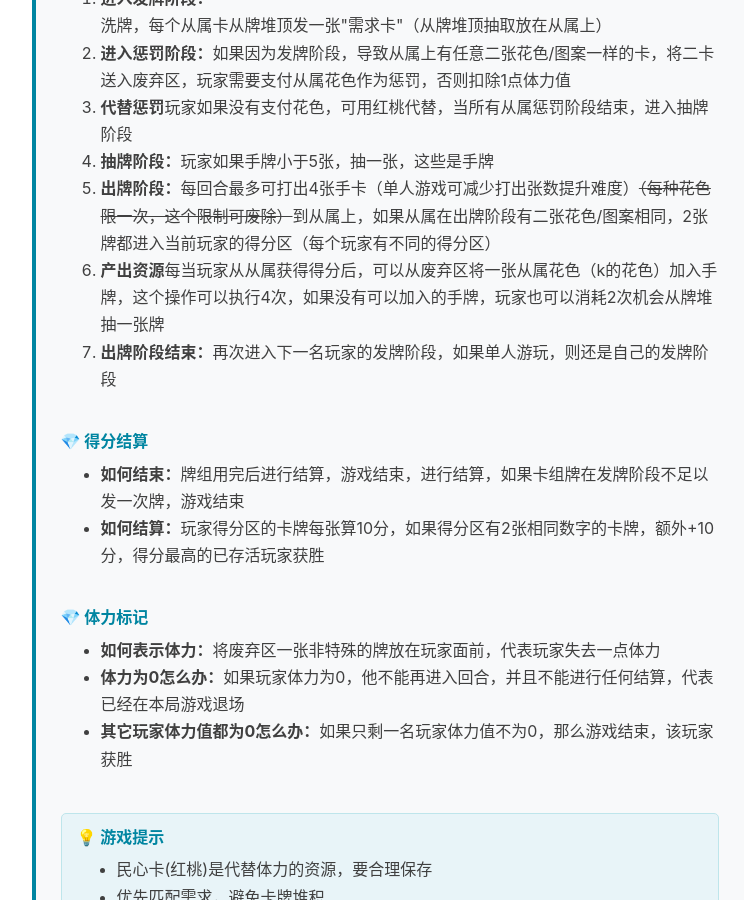
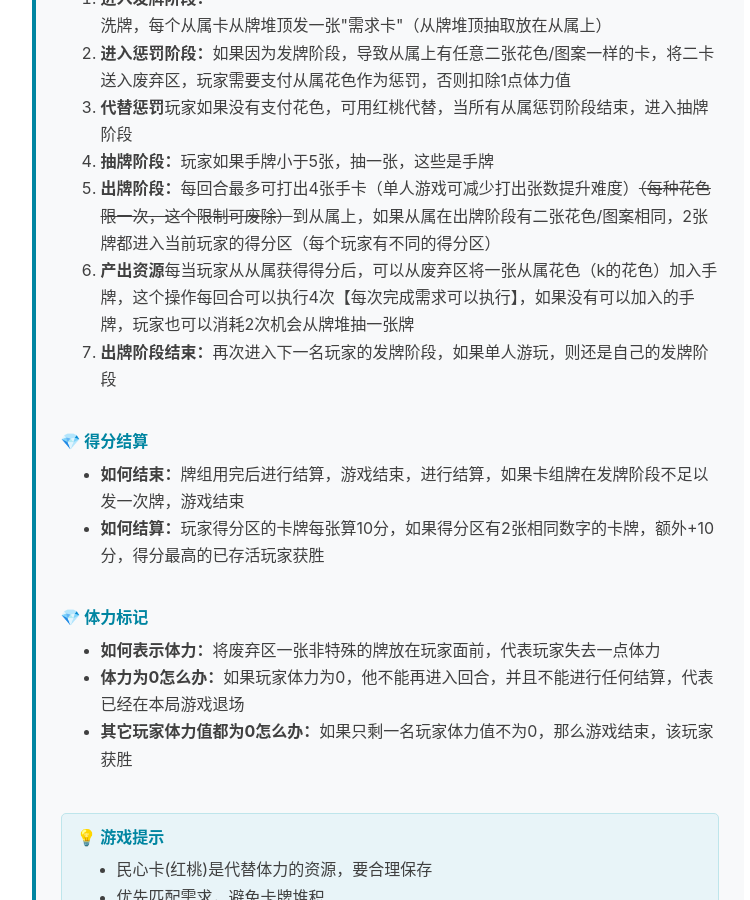
Before and after one commit to Drinkwang/jekyll2, a Jekyll site: the page built from shiguipai.html, in a window 1280 px wide and 900 px high, scrolled down 1385 px. Shown: the whole window, without its empty margins (136-886 px from the left). Built offline with Jekyll 4.4.1, drawn with Linux system fonts in a browser that asks for light colours; nearby versions of some CDN libraries; comment, search, counter and statistics services are not loaded.

Commit message:
规则修补

```diff
--- a/shiguipai.html
+++ b/shiguipai.html
@@ -146,7 +146,7 @@ header-img: "img/post-bg-rwd.jpg"
                         <li><strong>代替惩罚</strong>玩家如果没有支付花色，可用红桃代替，当所有从属惩罚阶段结束，进入抽牌阶段</li>
                         <li><strong>抽牌阶段：</strong>玩家如果手牌小于5张，抽一张，这些是手牌</li>
                         <li><strong>出牌阶段：</strong>每回合最多可打出4张手卡（单人游戏可减少打出张数提升难度）<del>（每种花色限一次，这个限制可废除）</del>到从属上，如果从属在出牌阶段有二张花色/图案相同，2张牌都进入当前玩家的得分区（每个玩家有不同的得分区）
-                        <li><strong>产出资源</strong>每当玩家从从属获得得分后，可以从废弃区将一张从属花色（k的花色）加入手牌，这个操作可以执行4次，如果没有可以加入的手牌，玩家也可以消耗2次机会从牌堆抽一张牌</li>
+                        <li><strong>产出资源</strong>每当玩家从从属获得得分后，可以从废弃区将一张从属花色（k的花色）加入手牌，这个操作每回合可以执行4次【每次完成需求可以执行】，如果没有可以加入的手牌，玩家也可以消耗2次机会从牌堆抽一张牌</li>
                         <li><strong>出牌阶段结束：</strong>再次进入下一名玩家的发牌阶段，如果单人游玩，则还是自己的发牌阶段</li>
                     </ol>
 
```
